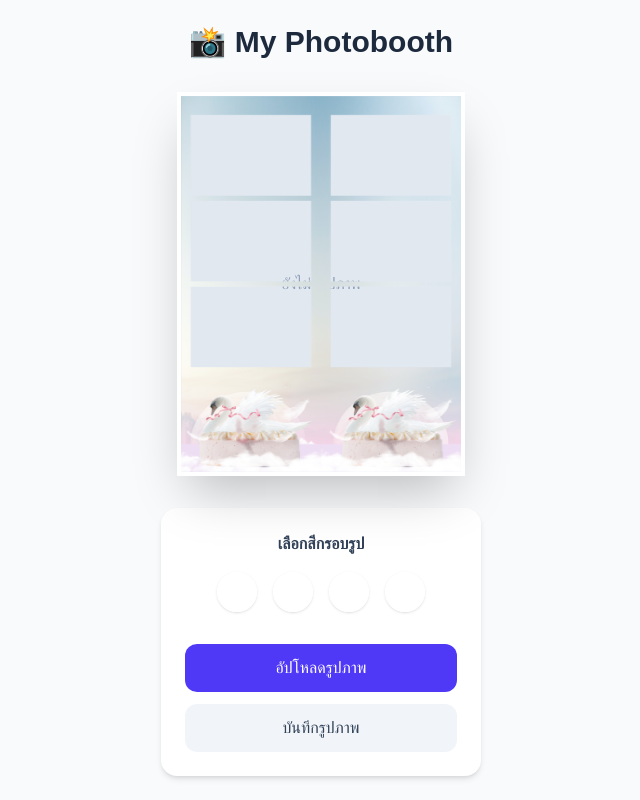
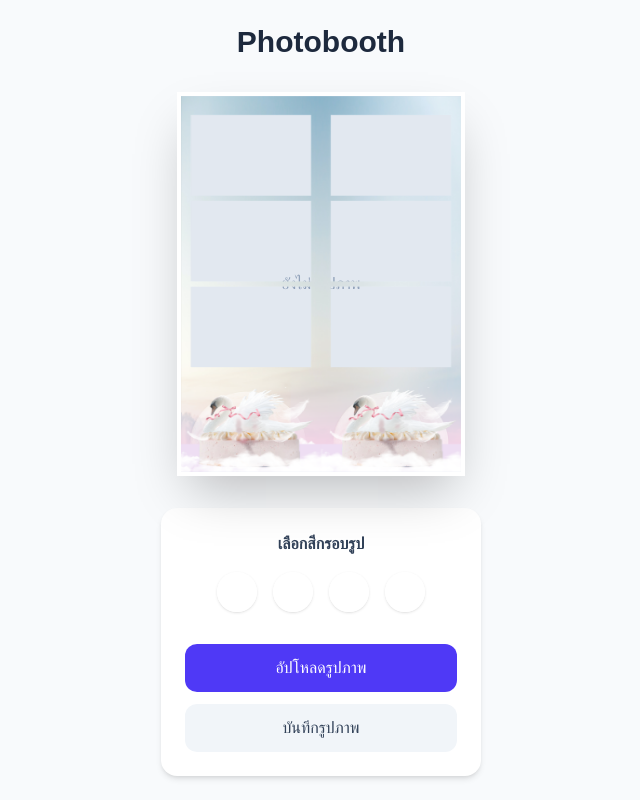
Before and after one commit to mypeynp/Photobooth, a Next.js app: page / in a window 1280 px wide. Shown: the whole page, without its empty margins (319-959 px from the left). Built offline with nearby package versions, Linux system fonts and the light colour scheme.

Commit message:
fix: match filename

```diff
--- a/app/page.tsx
+++ b/app/page.tsx
@@ -17,7 +17,7 @@ export default function Photobooth() {
 
   return (
     <div className="flex flex-col items-center justify-center min-h-screen bg-slate-50 p-4">
-      <h1 className="text-3xl font-bold mb-8 text-slate-800">📸 My Photobooth</h1>
+      <h1 className="text-3xl font-bold mb-8 text-slate-800"> Photobooth</h1>
 
       {/* พื้นที่แสดงผลรูปภาพและกรอบ */}
       <div className="relative w-72 h-96 bg-white shadow-2xl overflow-hidden border-4 border-white mb-8">
@@ -29,7 +29,7 @@ export default function Photobooth() {
           </div>
         )}
         {/* กรอบรูป (Overlay) */}
-       <img src="/my-frame.png" className="absolute inset-0 w-full h-full pointer-events-none z-10" />
+       <img src="/my-frame.png" className="absolute inset-0 w-full h-full pointer-events-none z-10" /> alt="Frame"
       </div>
 
       {/* เมนูเลือกกรอบรูป */}
```
